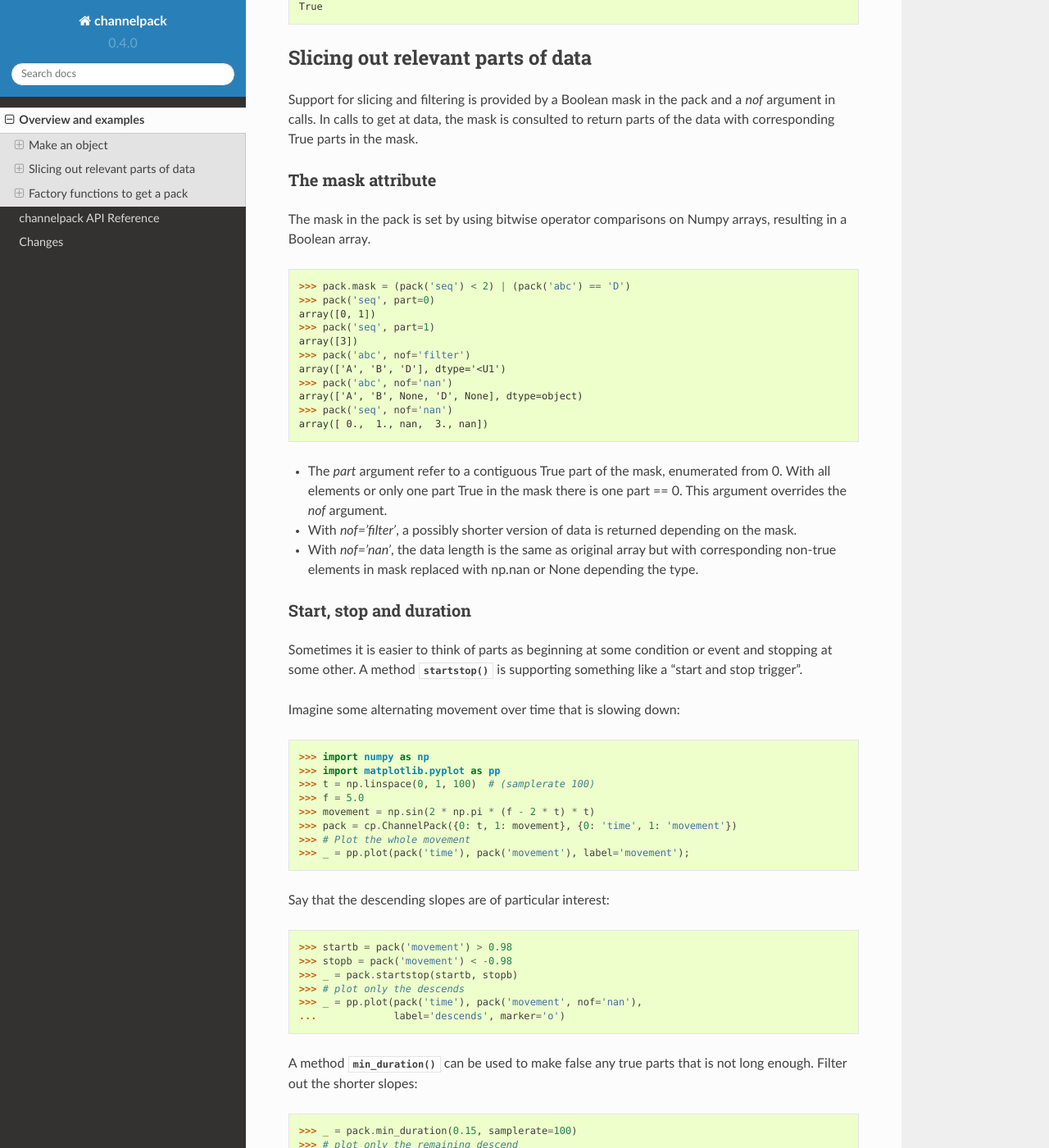
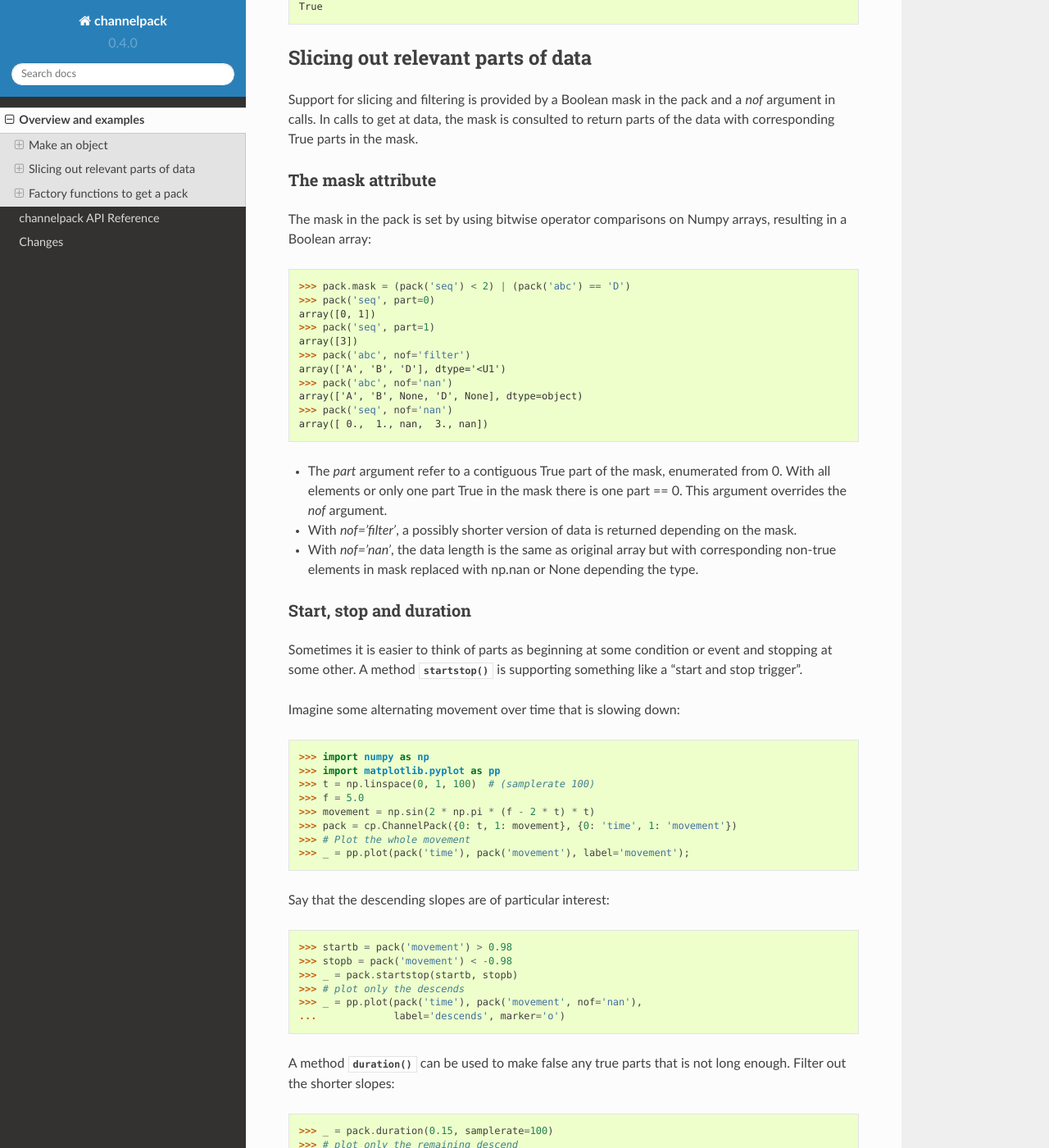
Before and after one commit to tomnor/channelpack, a Sphinx documentation site: the page built from docs/overview_examples.rst, in a window 1280 px wide and 1400 px high, scrolled down 785 px. Shown: the whole window at 82% size. Built offline with Sphinx 7.4.7 and the Read the Docs theme 2.0.0, drawn with Linux system fonts in a browser that asks for light colours; some of the changed text lies outside the part shown.

Commit message:
Rename min_duration to duration and add mindur arg
New test for testing with arg mindur=False

Adjust documentation to reflect the change.

```diff
--- a/docs/overview_examples.rst
+++ b/docs/overview_examples.rst
@@ -50,7 +50,7 @@ The mask attribute
 ------------------
 
 The mask in the pack is set by using bitwise operator comparisons on
-Numpy arrays, resulting in a Boolean array.
+Numpy arrays, resulting in a Boolean array::
 
     >>> pack.mask = (pack('seq') < 2) | (pack('abc') == 'D')
     >>> pack('seq', part=0)
@@ -103,11 +103,11 @@ Say that the descending slopes are of particular interest::
     >>> _ = pp.plot(pack('time'), pack('movement', nof='nan'),
     ...             label='descends', marker='o')
 
-A method :meth:`~channelpack.ChannelPack.min_duration` can be used to
+A method :meth:`~channelpack.ChannelPack.duration` can be used to
 make false any true parts that is not long enough. Filter out the
 shorter slopes::
 
-    >>> _ = pack.min_duration(0.15, samplerate=100)
+    >>> _ = pack.duration(0.15, samplerate=100)
     >>> # plot only the remaining descend
     >>> _ = pp.plot(pack('time'), pack('movement', nof='nan'),
     ...             label='long descend', color='black')
@@ -116,9 +116,6 @@ shorter slopes::
     >>> _ = pp.legend(loc='upper right'); pp.show()
 
 .. image:: pics/alternating.png
-
-TODO: rename min_duration to duration and take a mindur argument
-defaulting to True.
 
 Factory functions to get a pack
 ===============================
```
Also changed, not shown: 2 other files.
